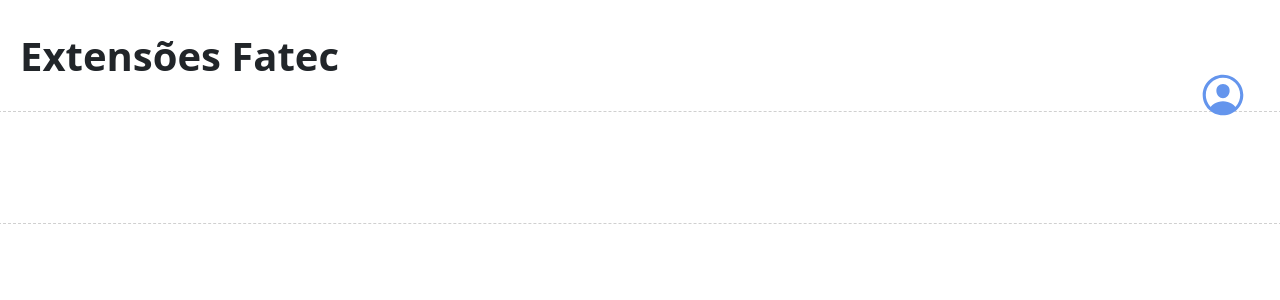
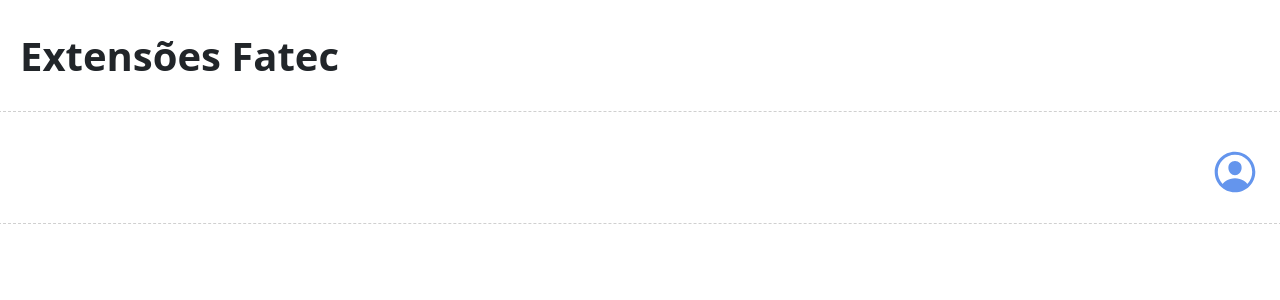
Before and after one commit to fershibli/desenvolvimento-web2, an Angular app in the folder aula04-Angular/: page / in a window 1280 px wide. Shown: the top 300 px of the page. Built offline with nearby package versions, Linux system fonts and the light colour scheme.

Commit message:
feat(app-header): click function to icone-usuario

```diff
--- a/aula04-Angular/src/app/header/header.component.css
+++ b/aula04-Angular/src/app/header/header.component.css
@@ -5,10 +5,20 @@
   border-bottom: 1px dashed #d0d0d0;
   padding: 32px;
 }
+
+.icone-usuario {
+  width: 50px;
+  height: 50px;
+}
+
 .menu-usuario {
   position: absolute;
   top: 70px;
   right: 32px;
-  width: 50px;
-  height: 50px;
+  width: fit-content !important;
+  z-index: 1;
 }
+
+.item-clicavel {
+  font-weight: bold;
+}
--- a/aula04-Angular/src/app/header/header.component.html
+++ b/aula04-Angular/src/app/header/header.component.html
@@ -3,6 +3,13 @@
     <span>{{this.titulosite}}</span>
   </div>
   <div class="titulo-site d-flex align-items-center col-sm justify-content-end">
-    <img class="menu-usuario" src="assets/person-circle-outline.svg">
+    <a (click)="this.menuusuario = !this.menuusuario">
+      <img class="icone-usuario" src="assets/person-circle-outline.svg">
+    </a>
+  </div>
+  <div *ngIf="this.menuusuario" class="list-group menu-usuario">
+    <li class="list-group-item disabled">MENU</li>
+    <a href="#" class="list-group-item list-group-action item-clicavel">Admin</a>
+    <a href="#" class="list-group-item list-group-action item-clicavel">Logout</a>
   </div>
 </div>
--- a/aula04-Angular/src/app/header/header.component.ts
+++ b/aula04-Angular/src/app/header/header.component.ts
@@ -1,12 +1,14 @@
 import { Component } from '@angular/core';
+import { CommonModule } from '@angular/common';
 
 @Component({
   selector: 'app-header',
   standalone: true,
-  imports: [],
+  imports: [CommonModule],
   templateUrl: './header.component.html',
   styleUrl: './header.component.css'
 })
 export class HeaderComponent {
   titulosite="Extensões Fatec";
+  menuusuario=false;
 }
```
